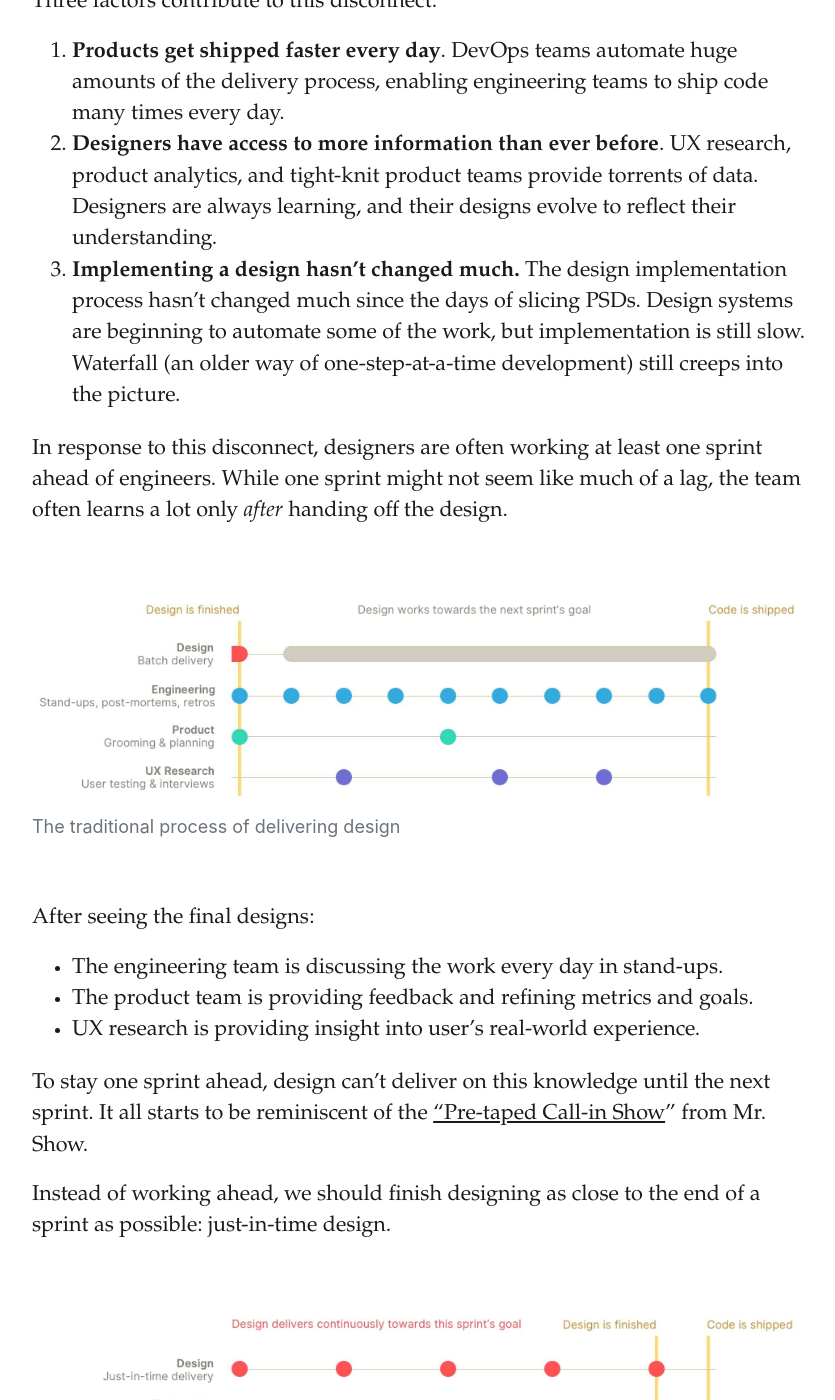
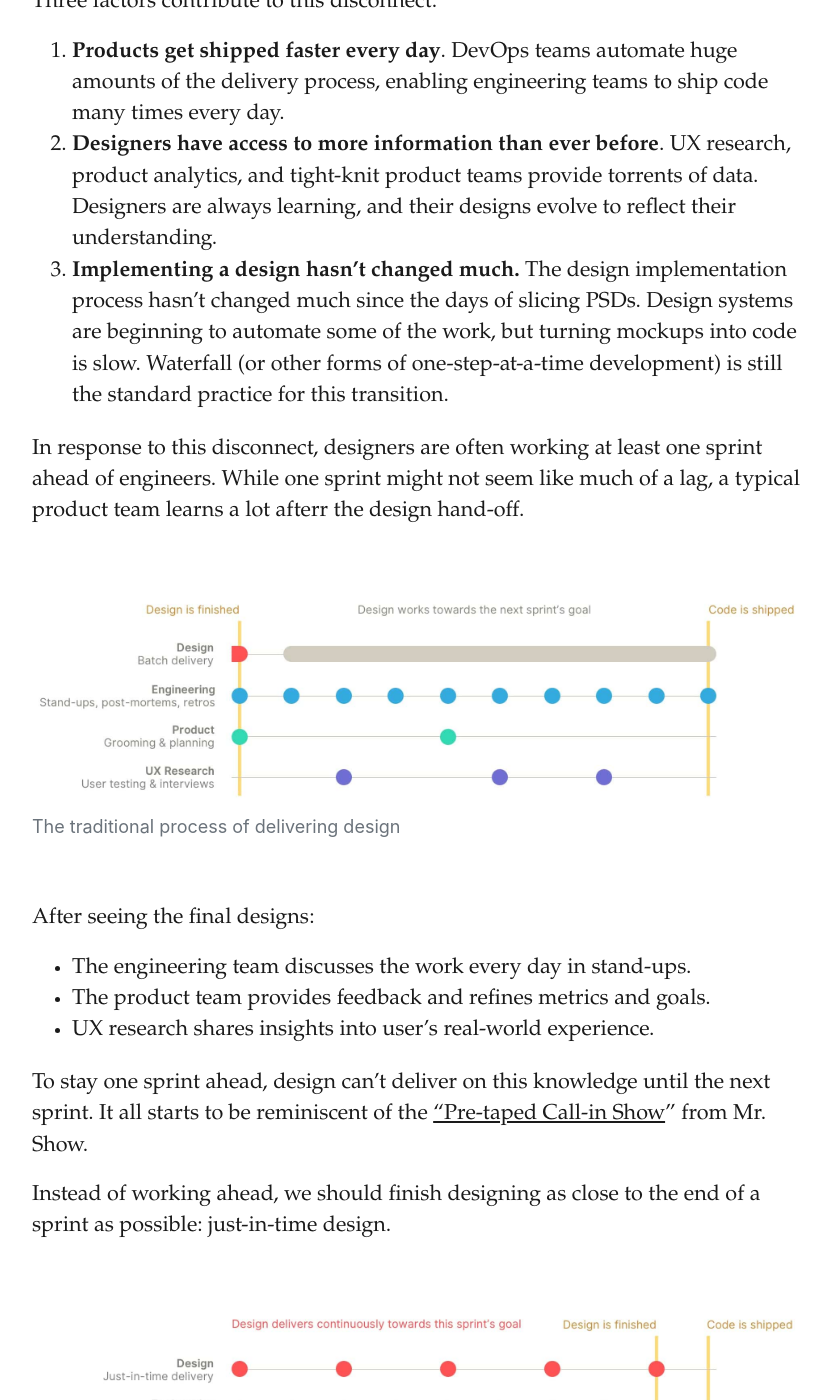
Before and after one commit to ilikescience/ilikescience.github.io, a Jekyll site: the page built from _posts/2018-11-12-just-in-time-design.markdown, in a window 1280 px wide and 1400 px high, scrolled down 1096 px. Shown: the whole window, without its empty margins (94-929 px from the left). Built offline with Jekyll 4.4.1, drawn with Linux system fonts in a browser that asks for light colours; some web fonts are replaced; our own code applies the rules of GitHub Pages for plain Markdown files; some of the changed text lies outside the part shown.

Commit message:
typos and rewording

```diff
--- a/_posts/2018-11-12-just-in-time-design.markdown
+++ b/_posts/2018-11-12-just-in-time-design.markdown
@@ -18,17 +18,17 @@ Three factors contribute to this disconnect:
 
 1. **Products get shipped faster every day**. DevOps teams automate huge amounts of the delivery process, enabling engineering teams to ship code many times every day.
 2. **Designers have access to more information than ever before**. UX research, product analytics, and tight-knit product teams provide torrents of data. Designers are always learning, and their designs evolve to reflect their understanding.
-3. **Implementing a design hasn't changed much.** The design implementation process hasn't changed much since the days of slicing PSDs. Design systems are beginning to automate some of the work, but implementation is still slow. Waterfall (an older way of one-step-at-a-time development) still creeps into the picture.
+3. **Implementing a design hasn't changed much.** The design implementation process hasn't changed much since the days of slicing PSDs. Design systems are beginning to automate some of the work, but turning mockups into code is slow. Waterfall (or other forms of one-step-at-a-time development) is still the standard practice for this transition.
 
-In response to this disconnect, designers are often working at least one sprint ahead of engineers. While one sprint might not seem like much of a lag, the team often learns a lot only *after* handing off the design.
+In response to this disconnect, designers are often working at least one sprint ahead of engineers. While one sprint might not seem like much of a lag, a typical product team learns a lot afterr the design hand-off.
 
 {% include image.html src="/images/jit-1.jpg" caption="The traditional process of delivering design" %}
 
 After seeing the final designs:
 
-- The engineering team is discussing the work every day in stand-ups.
-- The product team is providing feedback and refining metrics and goals.
-- UX research is providing insight into user's real-world experience.
+- The engineering team discusses the work every day in stand-ups.
+- The product team provides feedback and refines metrics and goals.
+- UX research shares insights into user's real-world experience.
 
 To stay one sprint ahead, design can't deliver on this knowledge until the next sprint. It all starts to be reminiscent of the ["Pre-taped Call-in Show](https://www.youtube.com/watch?v=mhVbLJvYP8s)" from Mr. Show.
 
@@ -53,7 +53,7 @@ We can apply JIT to design by following some of the key principles outlined by M
 
 ### Lot sizes of one: the ultimate lot size and flexibility
 
-**Ship in the smallest increment possible.** The "lot size" in manufacturing refers to the number of parts that get delivered as a group. For just-in-time design, in smaller batches make it much easier to see the impact of each change.
+**Ship in the smallest increment possible.** The "lot size" in manufacturing refers to the number of parts that get delivered as a group. For just-in-time design, delivering in smaller batches make it much easier to see the impact of each change.
 
 Delivering in smaller increments also makes the feedback loops more forgiving. If one design doesn't achieve the desired outcome, the next design is adjusted and improved.
 
```
